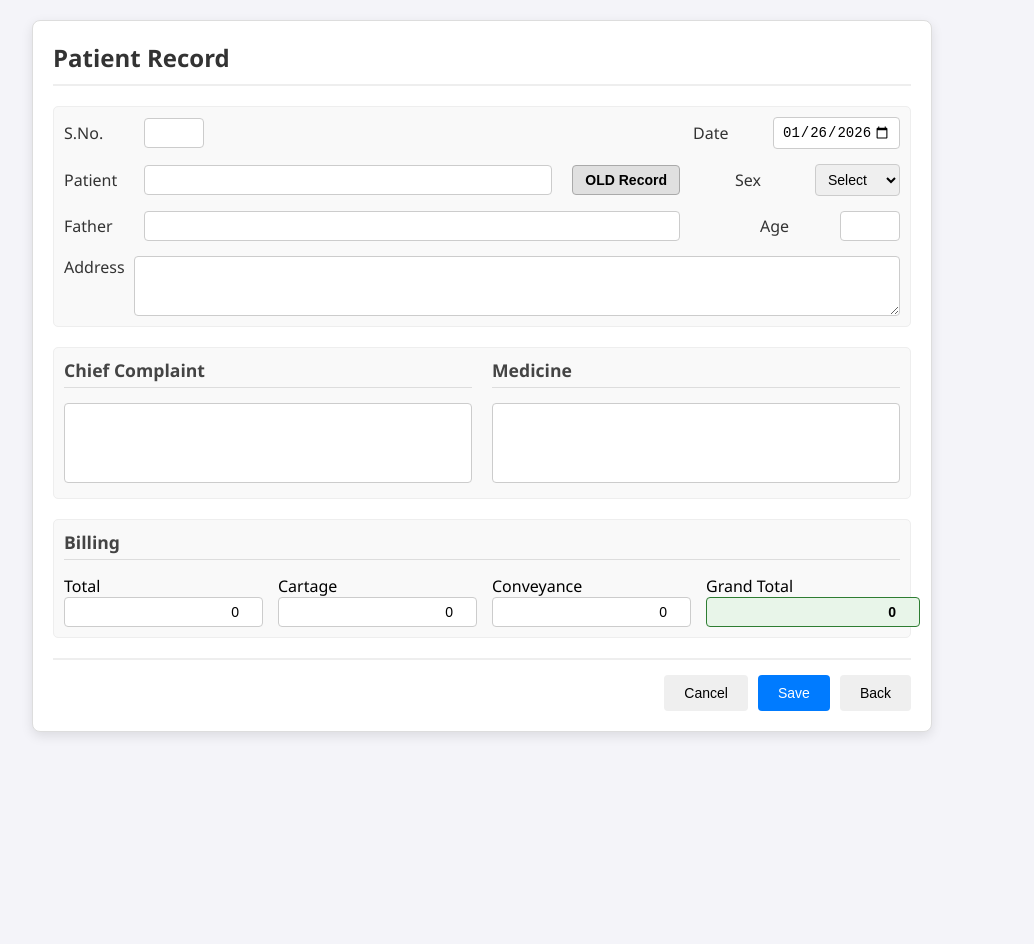
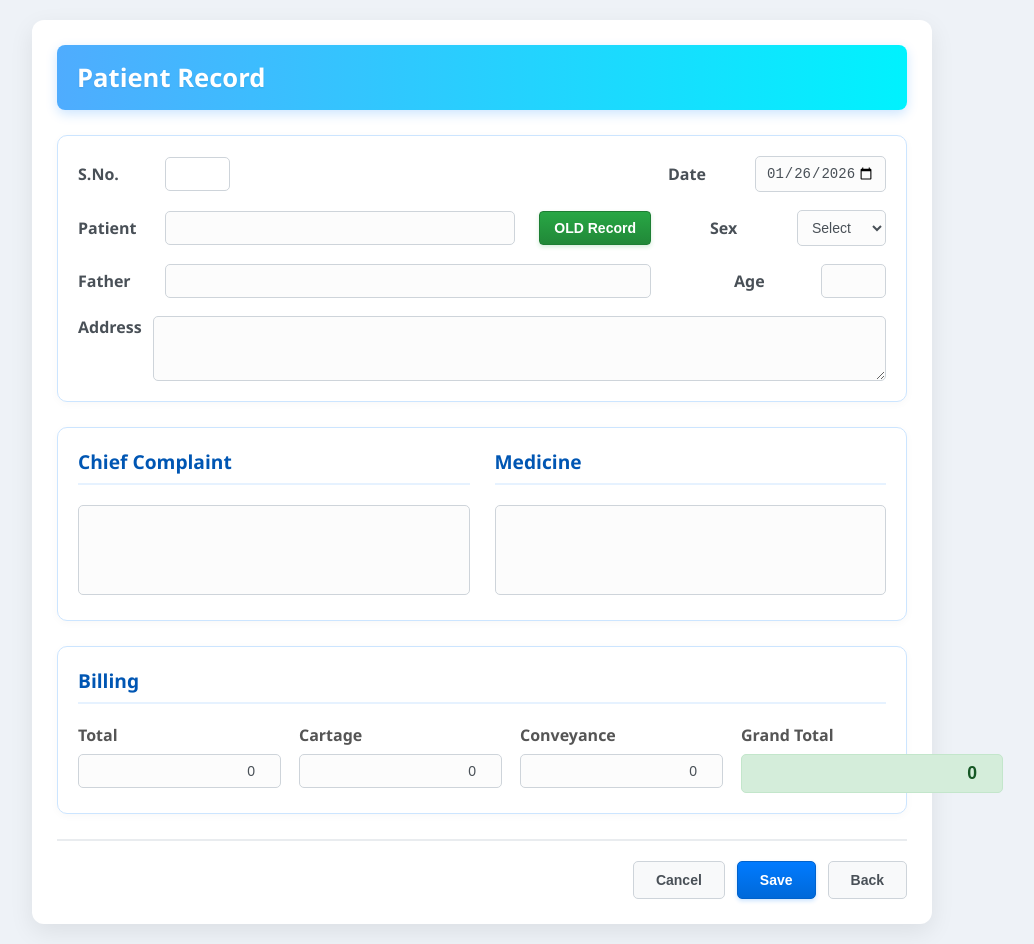
Before and after one commit to sahilcingh/Patient-Record-App, a React (Vite) app in the folder frontend/: page / in a window 1280 px wide. Shown: the whole page, without its empty margins (158-1192 px from the left). Before the commit the page ends 800 px from the top, so only its background shows below. Built offline with nearby package versions, Linux system fonts and the light colour scheme; no server answers.

Commit message:
Updated design

```diff
--- a/frontend/src/App.css
+++ b/frontend/src/App.css
@@ -5,7 +5,7 @@
 
 body {
   font-family: 'Segoe UI', Tahoma, Geneva, Verdana, sans-serif;
-  background-color: #f4f4f9;
+  background-color: #eef2f7; /* Lighter, cooler background */
   margin: 0;
   display: flex;
   justify-content: center;
@@ -18,11 +18,11 @@ body {
 }
 
 .card {
-  background: white;
-  padding: 20px;
-  border-radius: 8px;
-  box-shadow: 0 4px 12px rgba(0, 0, 0, 0.1);
-  border: 1px solid #ddd;
+  background: #ffffff;
+  padding: 25px;
+  border-radius: 12px;
+  box-shadow: 0 8px 24px rgba(0, 0, 0, 0.08);
+  border: none; /* Removed border for a cleaner look */
 }
 
 /* HEADER */
@@ -30,149 +30,176 @@ body {
   display: flex;
   justify-content: space-between;
   align-items: center;
-  border-bottom: 2px solid #eee;
-  padding-bottom: 10px;
-  margin-bottom: 20px;
+  /* Colorful gradient background for the header */
+  background: linear-gradient(to right, #4facfe 0%, #00f2fe 100%);
+  padding: 15px 20px;
+  border-radius: 8px;
+  margin-bottom: 25px;
+  color: white;
+  box-shadow: 0 4px 12px rgba(0, 123, 255, 0.2);
 }
 
 .header h1 {
   margin: 0;
-  font-size: 1.5rem;
-  color: #333;
+  font-size: 1.6rem;
+  font-weight: 600;
+  text-shadow: 0 1px 2px rgba(0,0,0,0.1);
 }
 
 .date {
-  font-weight: bold;
-  color: #555;
+  font-weight: 600;
+  color: #e3f2fd; /* Lighter blue for date */
+  font-size: 1rem;
 }
 
 /* SECTIONS */
 .section {
-  margin-bottom: 20px;
-  padding: 10px;
-  background-color: #f9f9f9; /* Subtle background for groups */
-  border-radius: 5px;
-  border: 1px solid #eee;
+  margin-bottom: 25px;
+  padding: 20px;
+  /* Clean white background for sections */
+  background-color: #ffffff;
+  border-radius: 10px;
+  /* Subtle colored border instead of gray */
+  border: 1px solid #cce5ff;
+  box-shadow: 0 2px 8px rgba(0, 0, 0, 0.03);
 }
 
 h2, h3 {
   margin-top: 0;
-  color: #444;
-  font-size: 1.1rem;
-  margin-bottom: 15px;
-  border-bottom: 1px solid #ddd;
-  padding-bottom: 5px;
+  /* Primary blue color for headers */
+  color: #0056b3;
+  font-size: 1.2rem;
+  margin-bottom: 20px;
+  border-bottom: 2px solid #e6f2ff;
+  padding-bottom: 8px;
+  font-weight: 600;
 }
 
 /* =========================================
-   NEW LAYOUT STYLES (MATCHING IMAGE)
+   LAYOUT STYLES (UNCHANGED FROM BEFORE)
    ========================================= */
 
 .patient-data-box {
   display: flex;
   flex-direction: column;
-  gap: 15px;
+  gap: 18px;
 }
 
 .form-row {
   display: flex;
-  justify-content: space-between; /* Pushes Left/Right groups apart */
+  justify-content: space-between;
   align-items: center;
 }
 
 .input-group {
   display: flex;
   align-items: center;
-  gap: 10px; /* Space between label and input */
+  gap: 12px;
 }
 
-/* Left side groups take up more space generally */
 .left-group {
   flex: 1;
-  margin-right: 20px;
+  margin-right: 25px;
 }
 
-/* Right side groups (Date, Sex, Age) have fixed width or shrink */
 .right-group {
-  min-width: 200px; /* Ensures right side aligns nicely */
+  min-width: 210px;
   justify-content: flex-end;
 }
 
-/* Labels layout - Fixed width ensures inputs align vertically */
 .input-group label,
 .form-row > label {
-  width: 70px; /* Fixed width for labels (S.No, Patient, Father, Address) */
-  font-weight: 500;
-  color: #333;
+  width: 75px;
+  font-weight: 600;
+  color: #495057; /* Slightly darker gray for better contrast */
   text-align: left;
 }
 
-/* Specific Input Sizes from Image */
 .small-input {
-  width: 60px !important; /* For S.No and Age */
+  width: 65px !important;
 }
 
 .wide-input {
-  flex: 1; /* Patient and Father inputs take remaining space */
+  flex: 1;
 }
 
+/* OLD Record Button - Colorful! */
 .nav-button {
-  padding: 6px 12px;
-  background-color: #e0e0e0;
-  border: 1px solid #aaa;
+  padding: 8px 14px;
+  /* Vibrant green gradient */
+  background: linear-gradient(to bottom, #28a745, #218838);
+  border: 1px solid #1e7e34;
+  color: white;
+  border-radius: 4px;
   cursor: pointer;
-  font-weight: bold;
+  font-weight: 600;
   white-space: nowrap;
+  box-shadow: 0 2px 4px rgba(40, 167, 69, 0.2);
+  transition: all 0.2s ease-in-out;
 }
 
 .nav-button:hover {
-  background-color: #d0d0d0;
+  background: linear-gradient(to bottom, #218838, #1e7e34);
+  box-shadow: 0 4px 8px rgba(40, 167, 69, 0.3);
+  transform: translateY(-1px);
 }
 
-/* Address Row Specifics */
 .address-row {
-  align-items: flex-start; /* Align label to top of textarea */
+  align-items: flex-start;
 }
 
 .address-box {
   flex: 1;
-  height: 60px;
+  height: 65px;
   resize: vertical;
 }
 
-/* Right Align utility (for numbers) */
 .right-align {
   text-align: right;
 }
 
 /* =========================================
-   STANDARD STYLES (RETAINED)
+   INPUTS & BUTTONS (COLORFUL UPDATES)
    ========================================= */
 
 /* Common Inputs */
 input, select, textarea {
-  padding: 6px 8px;
-  border: 1px solid #ccc;
-  border-radius: 4px;
+  padding: 8px 10px;
+  /* Lighter border with a hint of blue */
+  border: 1px solid #ced4da;
+  background-color: #fcfcfc;
+  border-radius: 5px;
   font-size: 14px;
+  color: #495057;
+  transition: border-color 0.15s ease-in-out, box-shadow 0.15s ease-in-out;
 }
 
 input:focus, select:focus, textarea:focus {
   outline: none;
-  border-color: #007bff;
-  box-shadow: 0 0 3px rgba(0, 123, 255, 0.3);
+  /* Brighter blue focus border */
+  border-color: #4facfe;
+  background-color: #ffffff;
+  /* Subtle blue glow */
+  box-shadow: 0 0 0 3px rgba(79, 172, 254, 0.25);
 }
 
-/* Two Column Layout for Meds/Complaint */
+/* Read-only inputs */
+input[readOnly] {
+  background-color: #e9ecef;
+  color: #6c757d;
+  cursor: not-allowed;
+}
+
+/* Two Column Layout */
 .two-col {
   display: grid;
   grid-template-columns: 1fr 1fr;
-  gap: 20px;
+  gap: 25px;
 }
 
 .large-box {
   width: 100%;
-  height: 80px;
+  height: 90px;
   resize: none;
 }
 
@@ -180,98 +207,177 @@ input:focus, select:focus, textarea:focus {
 .grid.billing {
   display: grid;
   grid-template-columns: repeat(4, 1fr);
-  gap: 15px;
+  gap: 18px;
 }
 
 .billing .field {
   display: flex;
   flex-direction: column;
+  gap: 8px; /* Space between label and input */
 }
 
+.billing .field label {
+    font-weight: 600;
+    color: #555;
+}
+
+/* Colorful Highlight for Grand Total */
 .highlight input {
-  background-color: #e8f5e9;
-  border-color: #2e7d32;
-  font-weight: bold;
+  /* Light green background */
+  background-color: #d4edda;
+  /* Darker green border */
+  border-color: #c3e6cb;
+  color: #155724;
+  font-weight: 700;
+  font-size: 1.1rem;
 }
 
 /* Footer */
 .footer {
   display: flex;
   justify-content: space-between;
-  margin-top: 20px;
-  padding-top: 15px;
-  border-top: 2px solid #eee;
+  margin-top: 25px;
+  padding-top: 20px;
+  border-top: 2px solid #e9ecef;
 }
 
 button {
-  padding: 10px 20px;
-  margin-left: 10px;
+  padding: 10px 22px;
+  margin-left: 12px;
   border: none;
-  border-radius: 4px;
+  border-radius: 5px;
   cursor: pointer;
   font-size: 14px;
+  font-weight: 600;
+  transition: all 0.2s ease;
+  /* Default secondary button style */
+  background-color: #f8f9fa;
+  color: #495057;
+  border: 1px solid #ced4da;
 }
 
-button.primary {
-  background-color: #007bff;
-  color: white;
+button:hover {
+    background-color: #e2e6ea;
+    border-color: #dae0e5;
 }
 
+/* Primary Buttons (Save/Update) - Vibrant Blue */
+button.primary {
+  background: linear-gradient(to bottom, #007bff, #0069d9);
+  color: white;
+  border: 1px solid #0062cc;
+  box-shadow: 0 2px 4px rgba(0, 123, 255, 0.2);
+}
+
+button.primary:hover {
+  background: linear-gradient(to bottom, #0069d9, #005cbf);
+  box-shadow: 0 4px 8px rgba(0, 123, 255, 0.3);
+  transform: translateY(-1px);
+}
+
+/* Danger Button (Delete) - Vibrant Red */
 button.danger {
-  background-color: #dc3545;
+  background: linear-gradient(to bottom, #dc3545, #c82333);
   color: white;
+  border: 1px solid #bd2130;
   margin-left: 0;
+  box-shadow: 0 2px 4px rgba(220, 53, 69, 0.2);
+}
+
+button.danger:hover {
+  background: linear-gradient(to bottom, #c82333, #bd2130);
+  box-shadow: 0 4px 8px rgba(220, 53, 69, 0.3);
+  transform: translateY(-1px);
 }
 
 .hidden {
   display: none;
 }
 
-/* Modal */
+/* Modal - Cleaner look */
 .modal-overlay {
   position: fixed;
   top: 0; left: 0;
   width: 100%; height: 100%;
-  background: rgba(0,0,0,0.5);
-  display: none; /* Hidden by default */
+  background: rgba(0,0,0,0.6); /* Darker overlay */
+  display: none;
   justify-content: center;
   align-items: center;
   z-index: 1000;
+  backdrop-filter: blur(3px); /* Subtle blur effect */
 }
 
 .modal-content {
   background: white;
-  padding: 20px;
-  border-radius: 8px;
-  width: 600px;
-  max-width: 90%;
+  padding: 25px;
+  border-radius: 12px;
+  width: 650px;
+  max-width: 95%;
+  box-shadow: 0 10px 30px rgba(0,0,0,0.2);
 }
 
 .modal-header {
   display: flex;
   justify-content: space-between;
   align-items: center;
-  margin-bottom: 15px;
+  margin-bottom: 20px;
+  border-bottom: 2px solid #e9ecef;
+  padding-bottom: 10px;
+}
+
+.modal-header h3 {
+    margin: 0;
+    border: none;
+    padding: 0;
+    color: #0056b3;
 }
 
 .close-modal {
   background: none;
-  font-size: 24px;
+  font-size: 28px;
   cursor: pointer;
   padding: 0;
+  color: #adb5bd;
+  transition: color 0.2s;
+  border: none;
+}
+
+.close-modal:hover {
+    color: #495057;
+    background: none;
 }
 
 .history-table {
   width: 100%;
-  border-collapse: collapse;
+  border-collapse: separate; /* Changed for border radius */
+  border-spacing: 0;
+  border: 1px solid #dee2e6;
+  border-radius: 8px;
+  overflow: hidden;
 }
 
 .history-table th, .history-table td {
-  border: 1px solid #ddd;
-  padding: 8px;
+  padding: 12px 15px;
   text-align: left;
+  border-bottom: 1px solid #dee2e6;
 }
 
 .history-table th {
-  background-color: #f2f2f2;
+  /* Colorful header for the table */
+  background-color: #e3f2fd;
+  color: #0056b3;
+  font-weight: 600;
 }
+
+.history-table tr:last-child td {
+    border-bottom: none;
+}
+
+/* Alternate row colors */
+.history-table tbody tr:nth-child(even) {
+    background-color: #f8f9fa;
+}
+
+.history-table tbody tr:hover {
+    background-color: #f1f3f5;
+}
```
